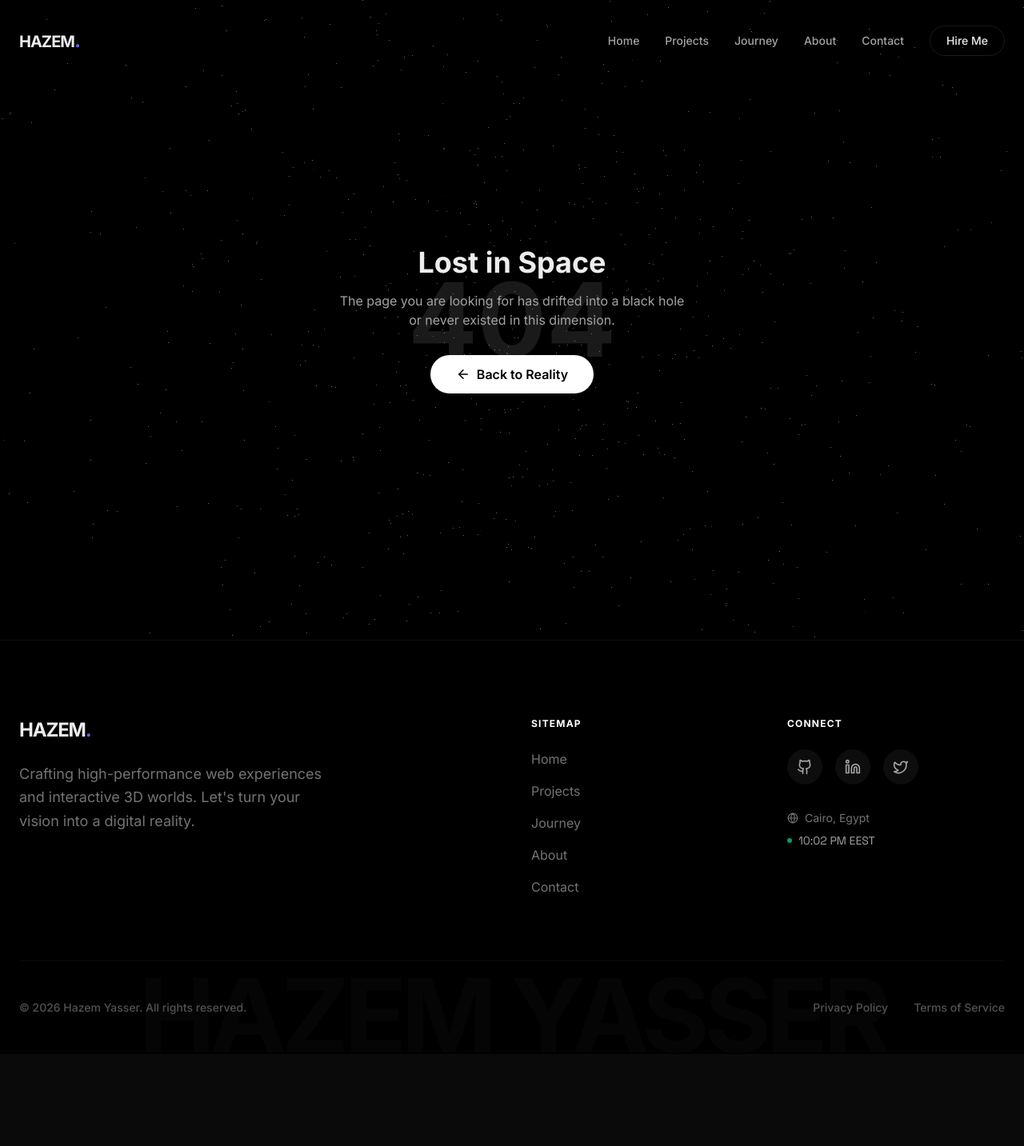
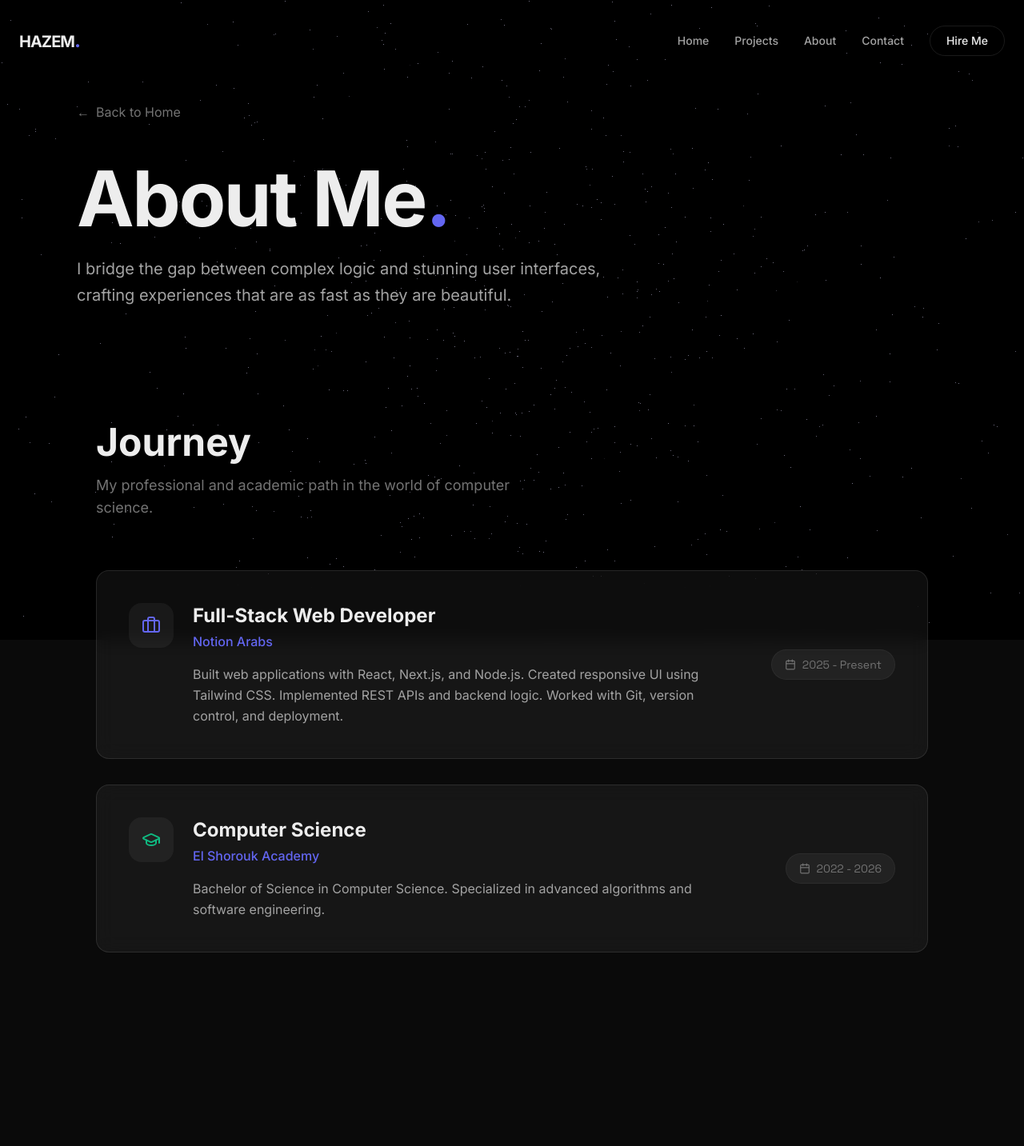
Before and after one commit to hazemyasserprg/portfolio, a Next.js app: page /about in a window 1280 px wide. Before the commit this address had no page. Shown: the top 1433 px of the page at 80% size. Before the commit the page ends 1318 px from the top, so only its background shows below. Built offline with nearby package versions, Linux system fonts and the light colour scheme.

Commit message:
Refine site structure: Add About/Contact/Privacy/Terms pages, update Nav/Footer/Sitemap

```diff
--- /dev/null
+++ b/src/app/about/page.tsx
@@ -0,0 +1,43 @@
+"use client";
+
+import { motion } from "framer-motion";
+import Link from "next/link";
+import GalaxyBackground from "@/components/GalaxyBackground";
+import Experience from "@/components/Experience";
+import Skills from "@/components/Skills";
+
+export default function AboutPage() {
+    return (
+        <main className="relative min-h-screen pt-24 md:pt-32 px-4 md:px-12 lg:px-24 overflow-hidden">
+            <GalaxyBackground />
+
+            <div className="max-w-7xl mx-auto relative z-10">
+                <Link
+                    href="/"
+                    className="flex items-center gap-2 text-neutral-500 hover:text-white transition-colors mb-12 group"
+                >
+                    <span className="group-hover:-translate-x-1 transition-transform">←</span> Back to Home
+                </Link>
+
+                <motion.div
+                    initial={{ opacity: 0, y: 20 }}
+                    animate={{ opacity: 1, y: 0 }}
+                    transition={{ duration: 0.8 }}
+                    className="mb-12"
+                >
+                    <h1 className="text-4xl md:text-6xl lg:text-8xl font-bold mb-6 tracking-tight">
+                        About Me<span className="text-primary">.</span>
+                    </h1>
+                    <p className="text-xl text-neutral-400 max-w-2xl leading-relaxed">
+                        I bridge the gap between complex logic and stunning user interfaces, crafting experiences that are as fast as they are beautiful.
+                    </p>
+                </motion.div>
+
+                <div className="flex flex-col gap-12">
+                    <Experience />
+                    <Skills />
+                </div>
+            </div>
+        </main>
+    );
+}
--- /dev/null
+++ b/src/app/contact/page.tsx
@@ -0,0 +1,39 @@
+"use client";
+
+import { motion } from "framer-motion";
+import Link from "next/link";
+import GalaxyBackground from "@/components/GalaxyBackground";
+import Contact from "@/components/Contact";
+
+export default function ContactPage() {
+    return (
+        <main className="relative min-h-screen pt-24 md:pt-32 px-4 md:px-12 lg:px-24 overflow-hidden">
+            <GalaxyBackground />
+
+            <div className="max-w-7xl mx-auto relative z-10">
+                <Link
+                    href="/"
+                    className="flex items-center gap-2 text-neutral-500 hover:text-white transition-colors mb-12 group"
+                >
+                    <span className="group-hover:-translate-x-1 transition-transform">←</span> Back to Home
+                </Link>
+
+                <motion.div
+                    initial={{ opacity: 0, y: 20 }}
+                    animate={{ opacity: 1, y: 0 }}
+                    transition={{ duration: 0.8 }}
+                    className="mb-12"
+                >
+                    <h1 className="text-4xl md:text-6xl lg:text-8xl font-bold mb-6 tracking-tight">
+                        Contact<span className="text-primary">.</span>
+                    </h1>
+                    <p className="text-xl text-neutral-400 max-w-2xl leading-relaxed">
+                        Let's build something amazing together. Reach out for opportunities or just to say hello.
+                    </p>
+                </motion.div>
+
+                <Contact />
+            </div>
+        </main>
+    );
+}
--- a/src/app/sitemap.ts
+++ b/src/app/sitemap.ts
@@ -1,6 +1,14 @@
 import { MetadataRoute } from 'next'
+import { projects } from '@/content/projects'
 
 export default function sitemap(): MetadataRoute.Sitemap {
+    const projectUrls = projects.map((project) => ({
+        url: `https://hazem.vip/projects/${project.slug}`,
+        lastModified: new Date(),
+        changeFrequency: 'monthly' as const,
+        priority: 0.7,
+    }))
+
     return [
         {
             url: 'https://hazem.vip',
@@ -20,6 +28,24 @@ export default function sitemap(): MetadataRoute.Sitemap {
             changeFrequency: 'yearly',
             priority: 0.5,
         },
-        // Add other dynamic routes here if needed
+        {
+            url: 'https://hazem.vip/contact',
+            lastModified: new Date(),
+            changeFrequency: 'yearly',
+            priority: 0.5,
+        },
+        {
+            url: 'https://hazem.vip/privacy',
+            lastModified: new Date(),
+            changeFrequency: 'yearly',
+            priority: 0.3,
+        },
+        {
+            url: 'https://hazem.vip/terms',
+            lastModified: new Date(),
+            changeFrequency: 'yearly',
+            priority: 0.3,
+        },
+        ...projectUrls,
     ]
 }
--- a/src/components/Footer.tsx
+++ b/src/components/Footer.tsx
@@ -46,10 +46,9 @@ export default function Footer() {
                         <ul className="space-y-4">
                             {[
                                 { name: "Home", href: "/" },
-                                { name: "Projects", href: "/#projects" },
-                                { name: "Journey", href: "/#experience" },
-                                { name: "About", href: "/#about" },
-                                { name: "Contact", href: "/#contact" }
+                                { name: "Projects", href: "/projects" },
+                                { name: "About", href: "/about" },
+                                { name: "Contact", href: "/contact" }
                             ].map((item) => (
                                 <li key={item.name}>
                                     <Link
--- a/src/components/Navbar.tsx
+++ b/src/components/Navbar.tsx
@@ -9,10 +9,9 @@ import { useRouter, usePathname } from "next/navigation";
 
 const navLinks = [
     { name: "Home", href: "/" },
-    { name: "Projects", href: "/#projects" },
-    { name: "Journey", href: "/#experience" },
-    { name: "About", href: "/#about" },
-    { name: "Contact", href: "/#contact" },
+    { name: "Projects", href: "/projects" },
+    { name: "About", href: "/about" },
+    { name: "Contact", href: "/contact" },
 ];
 
 export default function Navbar() {
```
